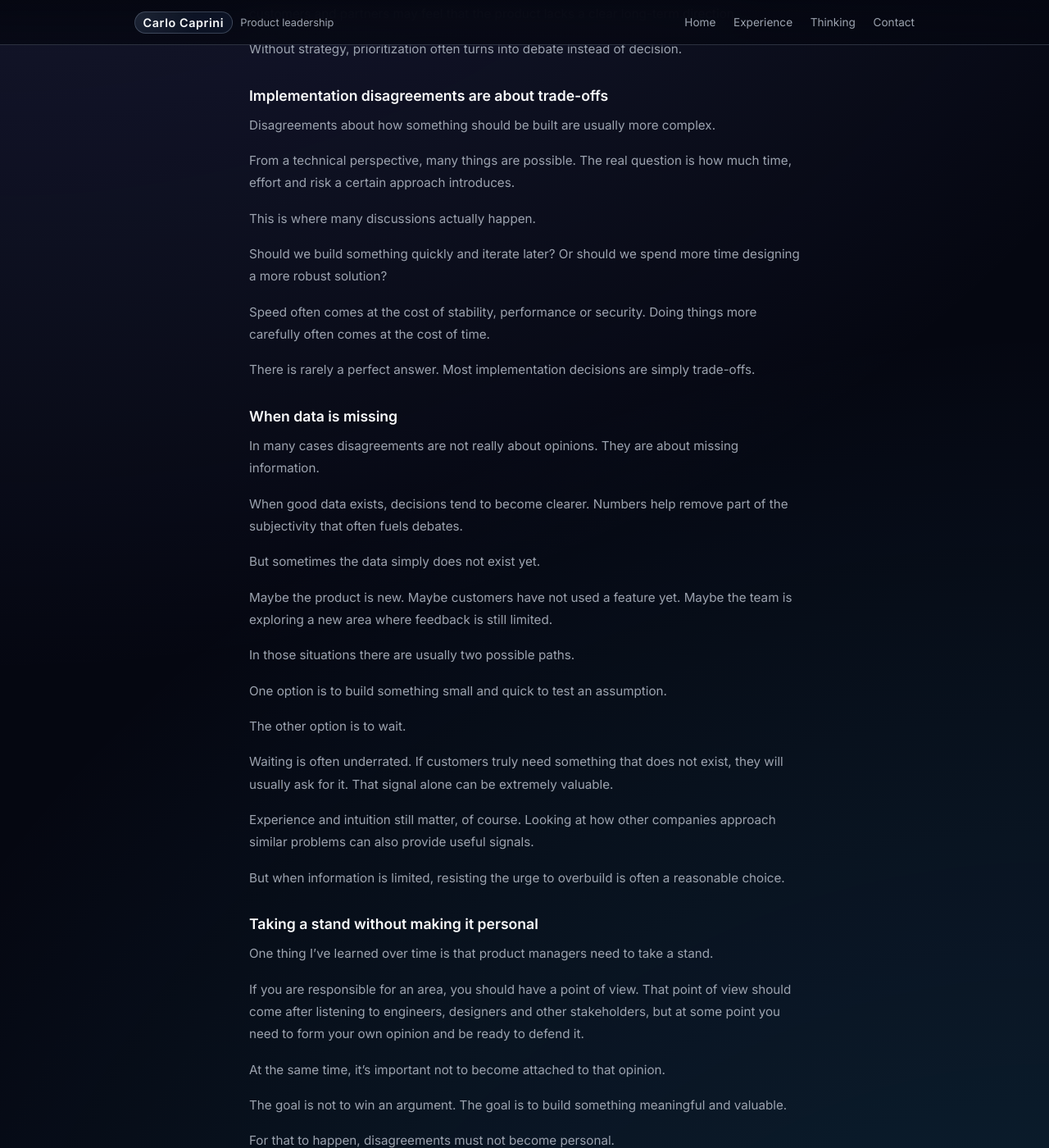
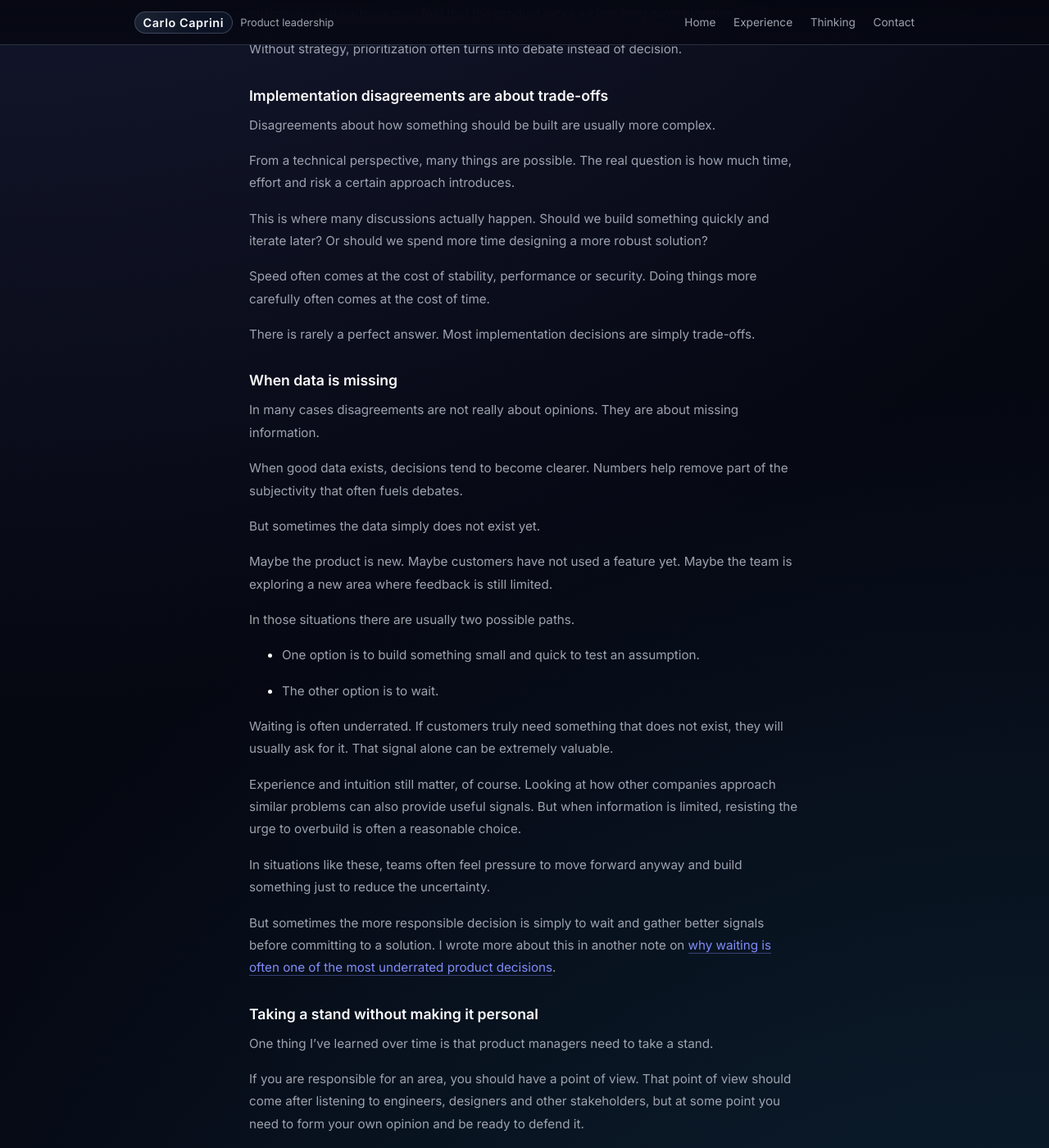
Before and after one commit to carlocaprini/carlocaprini.github.io, a Jekyll site: the page built from pages/thinking/managing-disagreements.md, in a window 1280 px wide and 1400 px high, scrolled down 952 px. Shown: the whole window at 82% size. Built offline with Jekyll 4.4.1, drawn with Linux system fonts in a browser that asks for light colours; some of the changed text lies outside the part shown.

Commit message:
Added cross-references to notes

```diff
--- a/assets/css/main.css
+++ b/assets/css/main.css
@@ -426,6 +426,18 @@ main {
   margin: 0 0 1rem;
 }
 
+.article-body a {
+  color: #818cf8;
+  text-decoration: none;
+  border-bottom: 1px solid rgba(129, 140, 248, 0.4);
+  transition: color 0.15s ease, border-color 0.15s ease;
+}
+
+.article-body a:hover {
+  color: #a5b4fc;
+  border-bottom-color: #6366f1;
+}
+
 .article-signature {
   margin-top: 2.5rem;
   padding-top: 1.5rem;
--- a/pages/thinking/managing-disagreements.md
+++ b/pages/thinking/managing-disagreements.md
@@ -30,7 +30,6 @@ Disagreements about how something should be built are usually more complex.
 From a technical perspective, many things are possible. The real question is how much time, effort and risk a certain approach introduces.
 
 This is where many discussions actually happen.
-
 Should we build something quickly and iterate later? Or should we spend more time designing a more robust solution?
 
 Speed often comes at the cost of stability, performance or security. Doing things more carefully often comes at the cost of time.
@@ -49,15 +48,18 @@ Maybe the product is new. Maybe customers have not used a feature yet. Maybe the
 
 In those situations there are usually two possible paths.
 
-One option is to build something small and quick to test an assumption.
+* One option is to build something small and quick to test an assumption.
 
-The other option is to wait.
+* The other option is to wait.
 
 Waiting is often underrated. If customers truly need something that does not exist, they will usually ask for it. That signal alone can be extremely valuable.
 
 Experience and intuition still matter, of course. Looking at how other companies approach similar problems can also provide useful signals.
+But when information is limited, resisting the urge to overbuild is often a reasonable choice.
 
-But when information is limited, resisting the urge to overbuild is often a reasonable choice.
+In situations like these, teams often feel pressure to move forward anyway and build something just to reduce the uncertainty.
+
+But sometimes the more responsible decision is simply to wait and gather better signals before committing to a solution. I wrote more about this in another note on [why waiting is often one of the most underrated product decisions](/thinking/waiting-as-product-decision/).
 
 ## Taking a stand without making it personal
 
@@ -78,5 +80,4 @@ It also helps to remember that work relationships are still human relationships.
 ## Conclusion
 
 In the end, product work is not just about deciding what to build.
-
 It is about helping teams move forward when smart people disagree.
```
Also changed, not shown: pages/thinking/waiting-as-product-decision.md (+4 -0 lines).
